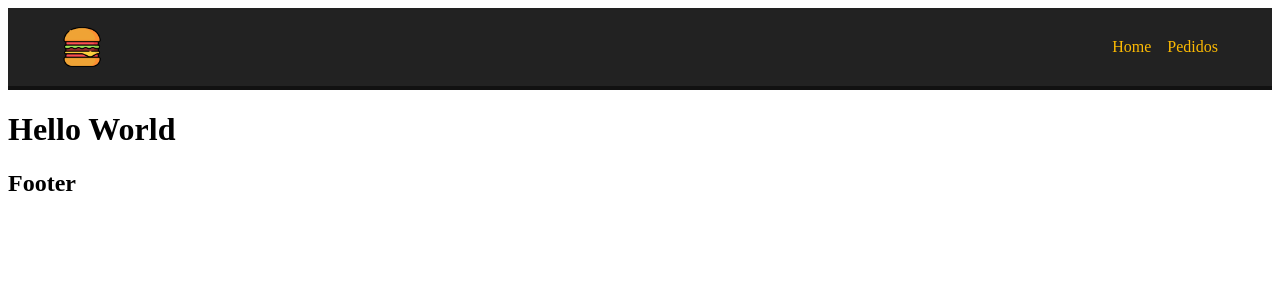
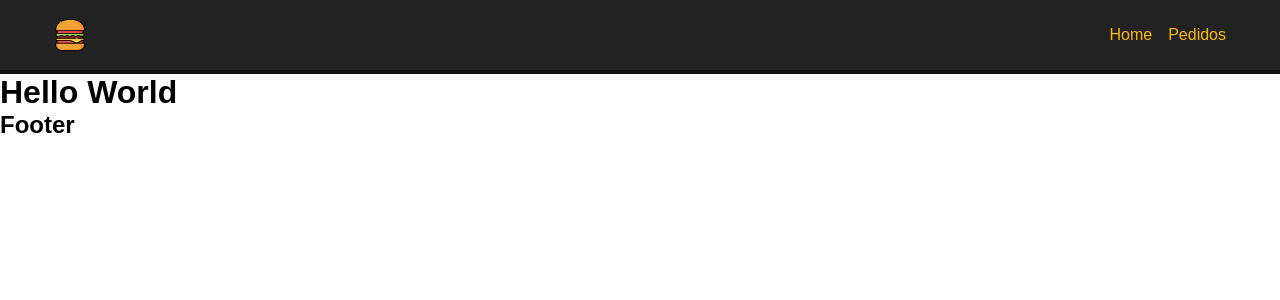
Before and after one commit to rubensbatista98/make-your-burger, a Vue app: page / in a window 1280 px wide. Shown: the top 300 px of the page. Built offline with nearby package versions, Linux system fonts and the light colour scheme.

Commit message:
feat: reset styles

```diff
--- a/src/App.vue
+++ b/src/App.vue
@@ -22,3 +22,12 @@ export default {
   },
 };
 </script>
+
+<style>
+* {
+  font-family: Arial, Helvetica, sans-serif;
+  box-sizing: border-box;
+  margin: 0;
+  padding: 0;
+}
+</style>
```
